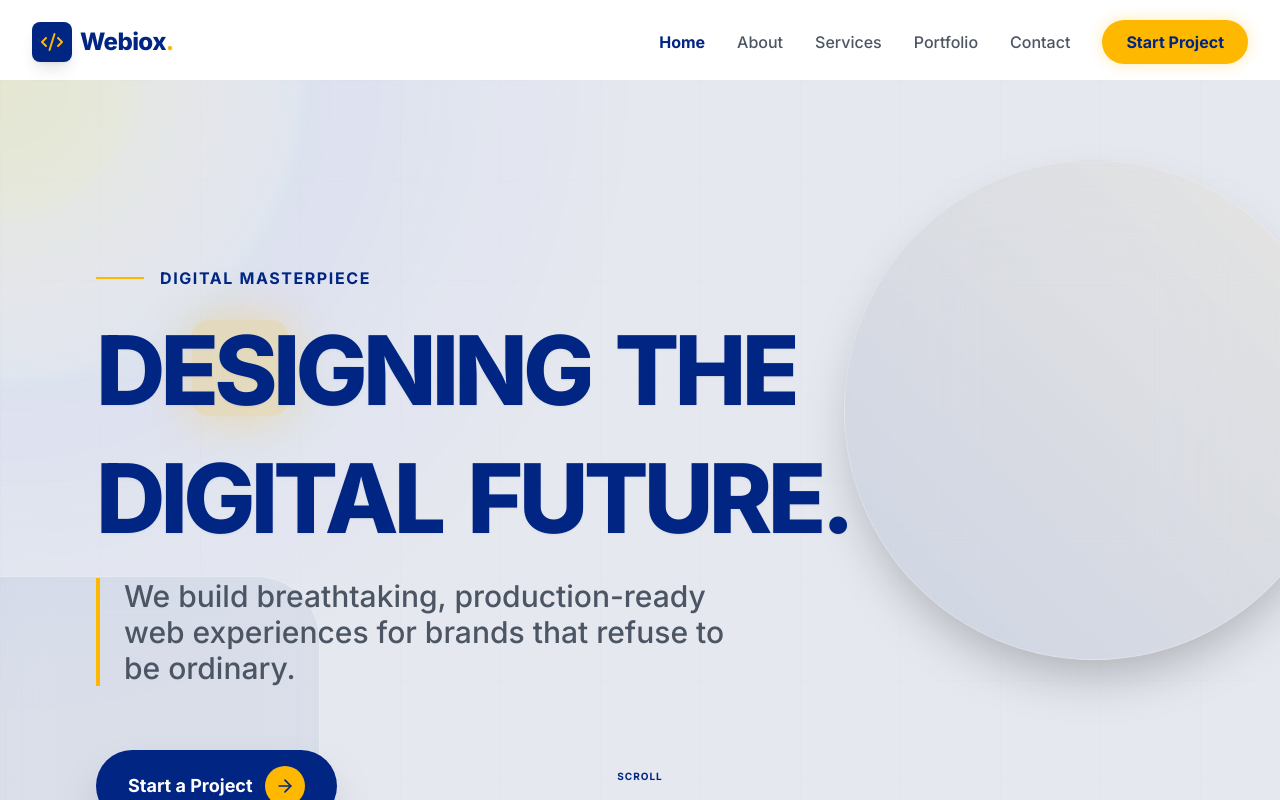
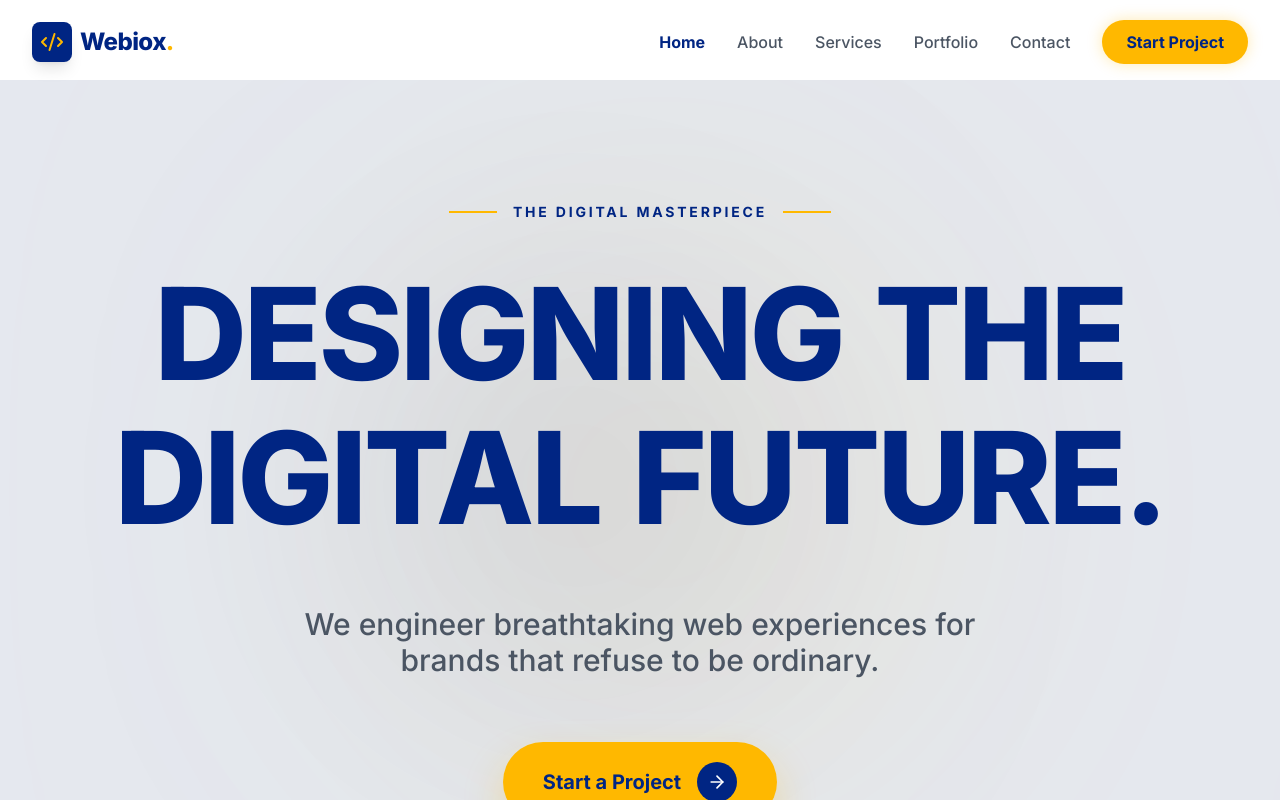
Before and after one commit to manthanvaghasiya/webiox, a React (Vite) app: page / in a window 1280 px wide. Shown: the top 800 px of the page. Built offline with nearby package versions, Linux system fonts and the light colour scheme.

Commit message:
feat: redesign hero section with Awwwards-style cinematic layout

```diff
--- a/src/components/home/Hero.jsx
+++ b/src/components/home/Hero.jsx
@@ -1,6 +1,9 @@
 import { motion, useScroll, useTransform, useSpring, useMotionValue } from 'framer-motion';
 import { useEffect, useRef, useState } from 'react';
 import { ArrowRight } from 'lucide-react';
+
+// --- Premium Easing for Cinematic Reveals ---
+const ease = [0.76, 0, 0.24, 1];
 
 // --- Magnetic Button Component ---
 const MagneticButton = ({ children }) => {
@@ -44,19 +47,15 @@ const MagneticButton = ({ children }) => {
       onMouseMove={handleMouseMove}
       onMouseLeave={handleMouseLeave}
       style={{ x: isTouchDevice ? 0 : smoothX, y: isTouchDevice ? 0 : smoothY }}
-      className="inline-block w-full sm:w-auto"
+      className="inline-block mt-12 md:mt-16"
     >
       <motion.button
-        className="group relative flex items-center justify-center w-full sm:w-auto gap-3 bg-brand-blue text-white px-8 py-4 rounded-full text-lg font-bold overflow-hidden shadow-2xl"
+        className="group relative flex items-center justify-center gap-4 bg-[#FFB800] text-[#002583] px-10 py-5 rounded-full text-lg lg:text-xl font-bold overflow-hidden shadow-[0_20px_40px_rgba(255,184,0,0.3)] hover:shadow-[0_25px_50px_rgba(255,184,0,0.4)] transition-shadow duration-500"
         whileHover={isTouchDevice ? {} : { scale: 1.05 }}
         whileTap={{ scale: 0.95 }}
       >
-        {/* Glow effect inside button */}
-        <div className="absolute inset-0 bg-gradient-to-r from-brand-yellow/0 via-brand-yellow/20 to-brand-yellow/0 translate-x-[-100%] group-hover:translate-x-[100%] transition-transform duration-700 ease-in-out" />
-
         <span className="relative z-10">{children}</span>
-
-        <div className="relative z-10 w-10 h-10 rounded-full bg-brand-yellow flex items-center justify-center text-brand-blue group-hover:rotate-[-45deg] transition-transform duration-300">
+        <div className="relative z-10 w-10 h-10 rounded-full bg-[#002583] flex items-center justify-center text-white group-hover:-rotate-45 transition-transform duration-500">
           <ArrowRight className="w-5 h-5" />
         </div>
       </motion.button>
@@ -64,35 +63,37 @@ const MagneticButton = ({ children }) => {
   );
 };
 
-// --- Kinetic Typography Component ---
-const KineticText = ({ text }) => {
+// --- Cinematic Masked Text Reveal Component ---
+const CinematicText = ({ text }) => {
   const words = text.split(" ");
 
   const containerVars = {
     hidden: { opacity: 0 },
     visible: {
       opacity: 1,
-      transition: { staggerChildren: 0.12, delayChildren: 0.2 }
+      transition: { staggerChildren: 0.15, delayChildren: 0.3 }
     }
   };
 
   const wordVars = {
-    hidden: { y: "100%", opacity: 0, rotate: 5 },
+    hidden: { y: "100%", rotate: 5, opacity: 0 },
     visible: {
       y: 0,
+      rotate: 0,
       opacity: 1,
-      rotate: 0,
-      transition: { duration: 1, ease: [0.2, 0.8, 0.2, 1] }
+      transition: { duration: 1.4, ease: ease }
     }
   };
 
   return (
     <motion.div
-      variants={containerVars} initial="hidden" animate="visible"
-      className="flex flex-wrap gap-x-4 gap-y-2 lg:gap-x-6 lg:gap-y-4 mb-8"
+      variants={containerVars}
+      initial="hidden"
+      animate="visible"
+      className="flex flex-wrap justify-center gap-x-4 gap-y-2 lg:gap-x-8 lg:gap-y-4"
     >
       {words.map((word, i) => (
-        <div key={i} className="overflow-hidden pb-4 -mb-4 inline-block">
+        <div key={i} className="overflow-hidden pb-4 md:pb-6 -mb-4 md:-mb-6">
           <motion.span variants={wordVars} className="inline-block">
             {word}
           </motion.span>
@@ -106,139 +107,107 @@ const KineticText = ({ text }) => {
 // --- Main Hero Component ---
 const Hero = () => {
   const { scrollY } = useScroll();
-
-  // Parallax for scroll
-  const scrollY1 = useTransform(scrollY, [0, 1000], [0, 200]);
-  const scrollY2 = useTransform(scrollY, [0, 1000], [0, -150]);
-  const scrollY3 = useTransform(scrollY, [0, 1000], [0, 300]);
-
-  // Mouse tracking variables
-  const mouseX = useMotionValue(0);
-  const mouseY = useMotionValue(0);
-
-  // Smooth mouse coordinates for parallax elements
-  const smoothConfig = { damping: 20, stiffness: 100, mass: 0.5 };
-  const smoothMouseX = useSpring(mouseX, smoothConfig);
-  const smoothMouseY = useSpring(mouseY, smoothConfig);
-
-  // Raw window tracker for spotlight to be immediate or slightly smoothed
-  const [spotlight, setSpotlight] = useState({ x: 0, y: 0 });
-
-  useEffect(() => {
-    const handleMouseMove = (e) => {
-      // 1. Raw coordinates for background spotlight
-      setSpotlight({ x: e.clientX, y: e.clientY });
-
-      // 2. Normalized coordinates for 3D parallax shapes (-1 to 1)
-      const nx = (e.clientX / window.innerWidth - 0.5) * 2;
-      const ny = (e.clientY / window.innerHeight - 0.5) * 2;
-      mouseX.set(nx * 100); // 100px movement range
-      mouseY.set(ny * 100);
-    };
-
-    window.addEventListener('mousemove', handleMouseMove);
-    return () => window.removeEventListener('mousemove', handleMouseMove);
-  }, [mouseX, mouseY]);
+  const yParallax = useTransform(scrollY, [0, 1000], [0, 300]);
 
   return (
-    <section className="relative min-h-[100vh] w-full bg-brand-gray overflow-hidden selection:bg-brand-blue selection:text-white flex items-center">
+    <section className="relative min-h-[100vh] w-full bg-[#E5E8EF] overflow-hidden selection:bg-[#002583] selection:text-white flex items-center justify-center text-center">
 
-      {/* 1. Interactive Cursor Spotlight (Hidden on Mobile) */}
+      {/* 1. Cinematic Background Glowing Orbs (Mustard Yellow and Soft Blue) */}
+      <div className="absolute inset-0 overflow-hidden pointer-events-none z-0">
+
+        {/* Soft floating orb 1 (Mustard Yellow) */}
         <motion.div
-        className="pointer-events-none absolute inset-0 z-0 opacity-80 mix-blend-color-burn hidden md:block"
           animate={{
-          background: `radial-gradient(800px circle at ${spotlight.x}px ${spotlight.y}px, rgba(255,184,0,0.15), rgba(0,37,131,0.05) 40%, transparent 80%)`
+            x: [0, 100, -50, 0],
+            y: [0, -50, 100, 0],
+            scale: [1, 1.2, 0.9, 1]
           }}
-        transition={{ type: 'tween', ease: 'linear', duration: 0.1 }}
+          transition={{ duration: 25, repeat: Infinity, ease: "linear" }}
+          className="absolute top-1/4 left-1/4 w-[40vw] h-[40vw] max-w-[600px] max-h-[600px] bg-[#FFB800] rounded-full mix-blend-multiply opacity-[0.08] blur-[120px]"
         />
 
-      {/* Background soft grid pattern */}
-      <div
-        className="absolute inset-0 z-0 opacity-20 pointer-events-none"
-        style={{
-          backgroundImage: 'linear-gradient(rgba(0, 37, 131, 0.05) 1px, transparent 1px), linear-gradient(90deg, rgba(0, 37, 131, 0.05) 1px, transparent 1px)',
-          backgroundSize: '100px 100px'
+        {/* Soft floating orb 2 (Strong Blue) */}
+        <motion.div
+          animate={{
+            x: [0, -100, 50, 0],
+            y: [0, 100, -50, 0],
+            scale: [1, 0.8, 1.1, 1]
           }}
+          transition={{ duration: 20, repeat: Infinity, ease: "linear" }}
+          className="absolute bottom-1/4 right-1/4 w-[45vw] h-[45vw] max-w-[700px] max-h-[700px] bg-[#002583] rounded-full mix-blend-multiply opacity-[0.06] blur-[140px]"
         />
 
-      {/* 4. 3D Parallax Floating Glass Shapes (Opposite mouse direction) */}
-      <div className="absolute inset-0 overflow-hidden pointer-events-none z-10 hidden md:block">
-        {/* Shape 1: Blur-glass orb top right */}
-        <motion.div
-          style={{ x: useTransform(smoothMouseX, v => -v * 0.8), y: useTransform(smoothMouseY, v => -v * 0.8 + scrollY1.get()) }}
-          className="absolute top-[10%] -right-[5%] w-[40vw] h-[40vw] max-w-[500px] max-h-[500px] rounded-full bg-gradient-to-tr from-brand-blue/10 to-brand-yellow/5 backdrop-blur-3xl border border-white/20 shadow-2xl"
-        />
-
-        {/* Shape 2: Sharp glass polygon bottom left */}
-        <motion.div
-          style={{ x: useTransform(smoothMouseX, v => -v * 1.5), y: useTransform(smoothMouseY, v => -v * 1.5 + scrollY2.get()) }}
-          className="absolute -bottom-[10%] -left-[5%] w-[30vw] h-[30vw] max-w-[400px] max-h-[400px] bg-brand-blue/5 rounded-[4rem] rotate-12 backdrop-blur-xl border border-white/40"
-        />
-
-        {/* Shape 3: Small floating accent */}
-        <motion.div
-          style={{ x: useTransform(smoothMouseX, v => -v * 2), y: useTransform(smoothMouseY, v => -v * 2 + scrollY3.get()) }}
-          className="absolute top-[30%] left-[15%] w-24 h-24 bg-brand-yellow/20 rounded-2xl rotate-45 backdrop-blur-md shadow-[0_0_50px_rgba(255,184,0,0.3)] hidden md:block"
-        />
       </div>
 
+      {/* Main Centered Content */}
+      <motion.div
+        style={{ y: yParallax }}
+        className="relative z-10 w-full max-w-[90rem] mx-auto px-4 sm:px-6 lg:px-12 pt-16 flex flex-col items-center"
+      >
 
-      {/* Main Content Area */}
-      <div className="relative z-20 w-full max-w-7xl mx-auto px-4 sm:px-6 md:px-12 lg:px-24 pt-24 md:pt-32">
-        <div className="max-w-5xl">
+        {/* Pre-title Reveal */}
+        <div className="overflow-hidden mb-8 md:mb-12">
+          <motion.div
+            initial={{ y: "100%", opacity: 0 }}
+            animate={{ y: 0, opacity: 1 }}
+            transition={{ duration: 1, delay: 0.1, ease: ease }}
+            className="flex items-center gap-4 justify-center"
+          >
+            <div className="w-12 h-[2px] bg-[#FFB800]" />
+            <span className="text-[#002583] font-bold tracking-[0.2em] uppercase text-xs md:text-sm">
+              The Digital Masterpiece
+            </span>
+            <div className="w-12 h-[2px] bg-[#FFB800]" />
+          </motion.div>
+        </div>
 
-          <motion.div
-            initial={{ opacity: 0, x: -30 }}
-            animate={{ opacity: 1, x: 0 }}
-            transition={{ duration: 1, delay: 0.1 }}
-            className="flex items-center gap-4 mb-8"
-          >
-            <div className="w-12 h-[2px] bg-brand-yellow" />
-            <span className="text-brand-blue font-bold tracking-widest uppercase text-sm md:text-base">
-              Digital Masterpiece
-            </span>
-          </motion.div>
-
-          {/* 2. Kinetic Typography: Multi-million dollar headline */}
-          <h1 className="text-5xl md:text-7xl lg:text-8xl font-black text-brand-blue leading-[1.1] md:leading-[1] tracking-tighter uppercase mb-6 drop-shadow-sm break-words">
-            <KineticText text="Designing The" />
-            <KineticText text="Digital Future." />
+        {/* 2. Massive Cinematic Headline */}
+        <h1 className="text-5xl md:text-7xl lg:text-9xl font-black text-[#002583] leading-[1.05] tracking-tight uppercase max-w-7xl mx-auto">
+          <CinematicText text="Designing The Digital Future." />
         </h1>
 
+        {/* Subtitle Reveal */}
+        <div className="overflow-hidden mt-10 md:mt-16 max-w-3xl mx-auto">
           <motion.p
-            initial={{ opacity: 0, y: 20 }}
-            animate={{ opacity: 1, y: 0 }}
-            transition={{ duration: 1, delay: 1.5 }}
-            className="text-xl md:text-2xl lg:text-3xl text-gray-600 font-medium max-w-2xl mt-8 mb-16 leading-relaxed border-l-4 border-brand-yellow pl-6"
+            initial={{ y: "100%", opacity: 0 }}
+            animate={{ y: 0, opacity: 1 }}
+            transition={{ duration: 1, delay: 1.5, ease: ease }}
+            className="text-lg md:text-2xl lg:text-3xl text-gray-600 font-medium leading-relaxed px-4"
           >
-            We build breathtaking, production-ready web experiences for brands that refuse to be ordinary.
+            We engineer breathtaking web experiences for brands that refuse to be ordinary.
           </motion.p>
+        </div>
 
+        {/* 3. Reveal Button */}
         <motion.div
           initial={{ opacity: 0, y: 30 }}
           animate={{ opacity: 1, y: 0 }}
-            transition={{ duration: 1, delay: 1.8 }}
+          transition={{ duration: 1, delay: 1.8, ease: ease }}
         >
-            {/* 3. Magnetic Button */}
           <MagneticButton>Start a Project</MagneticButton>
         </motion.div>
 
-        </div>
-      </div>
+      </motion.div>
 
       {/* Scroll Indicator */}
       <motion.div
         initial={{ opacity: 0 }}
         animate={{ opacity: 1 }}
         transition={{ delay: 2.5, duration: 1 }}
-        className="absolute bottom-10 left-1/2 -translate-x-1/2 z-20 flex flex-col items-center gap-2"
+        className="absolute bottom-10 left-1/2 -translate-x-1/2 z-20 flex flex-col items-center gap-3"
       >
-        <span className="uppercase text-[10px] font-bold tracking-widest text-brand-blue">Scroll</span>
+        <span className="uppercase text-[10px] sm:text-xs font-bold tracking-[0.2em] text-[#002583]/60">Scroll to Explore</span>
         <motion.div
-          animate={{ y: [0, 10, 0] }}
+          animate={{ height: ["0%", "100%", "0%"], y: [0, 0, 40] }}
           transition={{ repeat: Infinity, duration: 2, ease: "easeInOut" }}
-          className="w-[1px] h-12 bg-gradient-to-b from-brand-blue to-transparent"
+          className="w-[1px] h-16 bg-[#002583]/30 overflow-hidden relative"
+        >
+           <motion.div
+              animate={{ y: [-40, 40] }}
+              transition={{ repeat: Infinity, duration: 2, ease: "easeInOut" }}
+              className="w-full h-1/2 bg-[#002583]"
            />
+        </motion.div>
       </motion.div>
 
     </section>
```
Lines whose indentation alone changed are shown as unchanged.
